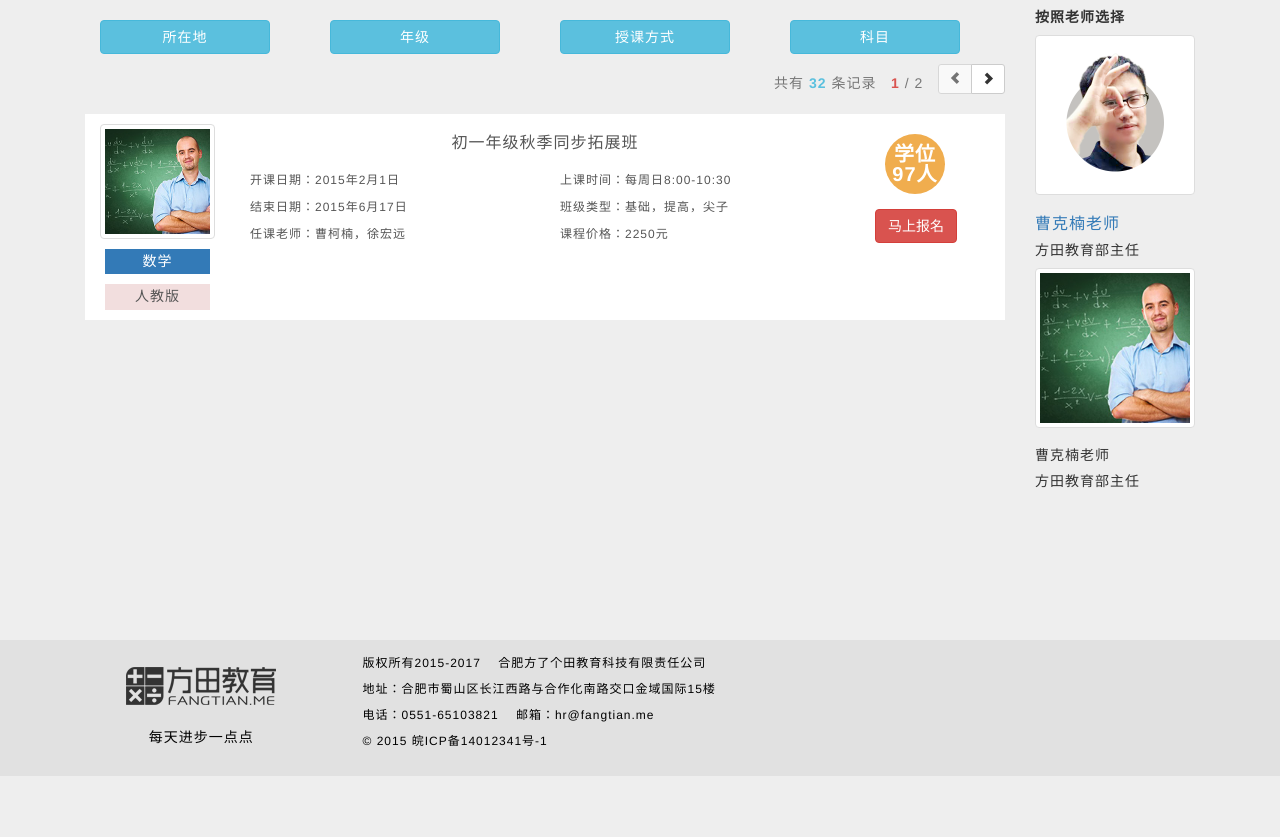
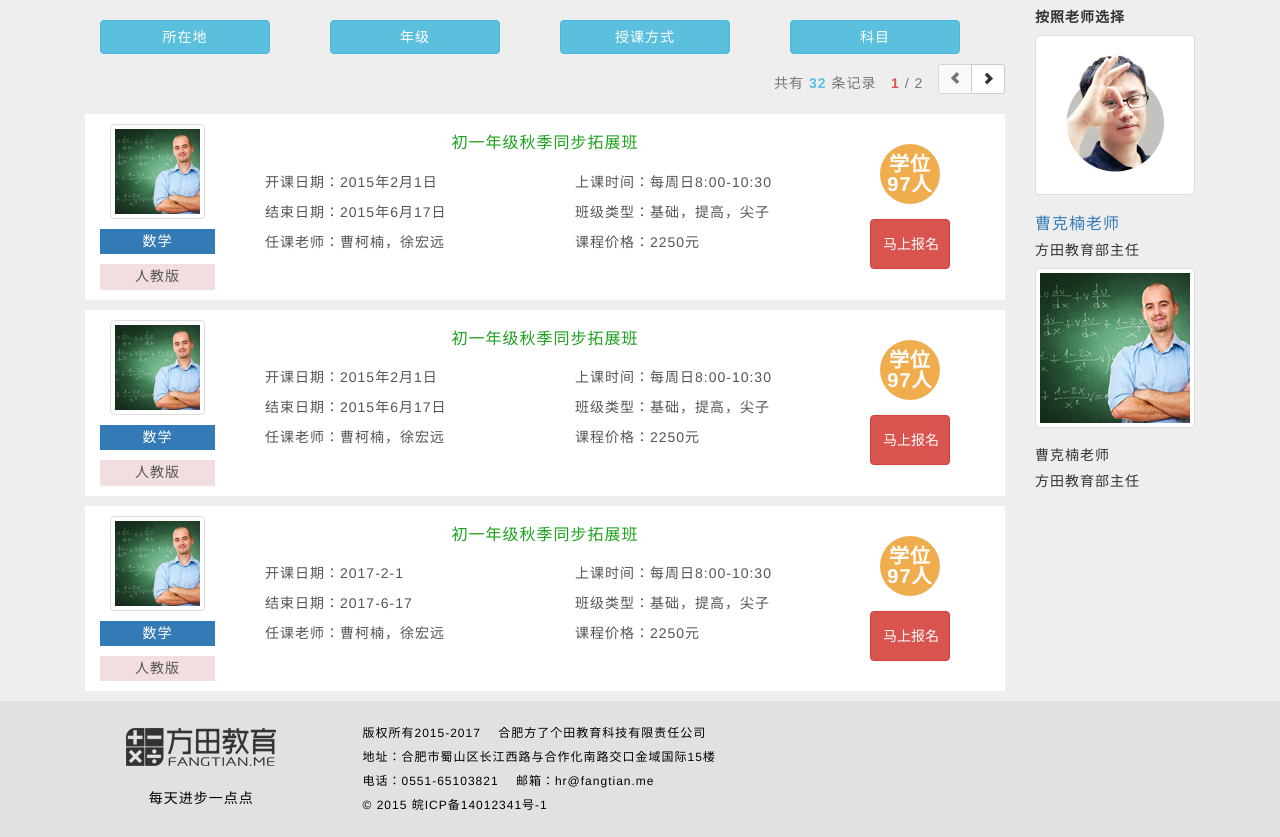
Before and after one commit to fangtian/fangtian_new, a PHP site: page /haibian/course.html in a window 1280 px wide. Shown: the part 90-927 px from the top of the page. Before the commit the page ends 866 px from the top, so only its background shows below. Run offline with PHP 8.4, Linux system fonts and the light colour scheme.

Commit message:
course.css

```diff
--- a/_/css/fangtian.css
+++ b/_/css/fangtian.css
@@ -75,7 +75,7 @@ header .navbar {
   font-family: "Microsoft YaHei", "微软雅黑", "黑体", Arial;
   border-bottom: 1px solid #f0f0f0;
 }
-@media (min-width: 480px) {
+@media (min-width: 767px) {
   header .navbar {
     height: 90px;
   }
@@ -1235,25 +1235,13 @@ header #dropdown-wx-menu .wx_desc {
 #course .course_list {
   background-color: #eeeeee;
   margin: 10px 0px;
-  font-size: 12px;
+  font-size: 14px;
 }
 #course .course_list .classitem {
-  padding: 10px;
   margin-bottom: 10px;
   color: #555555;
   background-color: white;
-}
-#course .course_list .classitem .detail h4 {
-  text-align: center;
-  font-size: 16px;
-  margin-bottom: 10px;
-  margin-top: 10px;
-}
-#course .course_list .classitem .detail p {
-  margin: 10px 0;
-}
-#course .course_list .classitem .course_img img {
-  min-width: 100%;
+  padding: 5px;
 }
 #course .course_list .classitem .course_title {
   padding: 5px 5px 0;
@@ -1262,62 +1250,71 @@ header #dropdown-wx-menu .wx_desc {
 }
 #course .course_list .classitem .course_title h5 {
   padding: 5px;
-  margin-bottom: 0;
-  margin: 0px 15px;
-}
-@media (max-width: 767px) {
-  #course .course_list .classitem .course_title h5 {
-    margin: 0px;
-  }
-}
-#course .course_list .classitem .badge {
+  margin: 0px;
+}
+#course .course_list .classitem .detail h4 {
+  text-align: center;
+  color: #1CA21C;
+  font-size: 16px;
+  margin-bottom: 5px;
+  margin-top: 5px;
+}
+#course .course_list .classitem .detail p {
+  padding-left: 15px;
+  margin: 5px 0 0;
+}
+#course .course_list .classitem .course_sign {
+  padding-top: 10px;
+}
+#course .course_list .classitem .course_sign .badge {
+  display: block;
   font-size: 20px;
-  margin: 10px 10px;
   border-radius: 60px;
   width: 60px;
-  line-height: 20px;
+  float: left;
+  padding-top: 10px;
   background-color: #f0ad4e;
   min-height: 60px;
-  padding-top: 10px;
-}
-#course .course_list .classitem .col-sm-2 {
-  padding-left: 5px;
-  padding-right: 5px;
-}
-#course .course_list .classitem .btn {
-  margin: 5px 5px 0 0;
-}
-#course .course_list .classitem .thumbnail {
-  margin-bottom: 0;
-}
-@media (max-width: 767px) {
+  text-align: center;
+  margin: 0px 25px 0;
+  white-space: pre-wrap;
+}
+#course .course_list .classitem .course_sign .badge span {
+  margin-top: 10px;
+}
+#course .course_list .classitem .course_sign .btn {
+  margin-top: 5px;
+  margin-left: 10%;
+  width: 120px;
+  height: 50px;
+}
+@media (min-width: 767px) {
   #course .course_list .classitem {
-    padding: 5px;
-  }
-  #course .course_list .classitem .detail {
-    padding-left: 15px;
+    padding: 10px;
   }
   #course .course_list .classitem .detail h4 {
-    margin-bottom: 5px;
-    margin-top: 5px;
+    text-align: center;
+    margin-bottom: 10px;
+    margin-top: 10px;
   }
   #course .course_list .classitem .detail p {
-    margin: 5px 0 0;
-  }
-  #course .course_list .classitem .badge {
-    display: block;
-    margin: 5px auto;
-  }
-  #course .course_list .classitem .btn-center {
-    text-align: center;
-  }
-  #course .course_list .classitem .btn-center .btn {
-    height: 60px;
-    width: 60px;
-    border-radius: 60px;
-  }
-  #course .course_list .classitem .btn-center :last-child {
-    margin-left: 20px;
+    margin: 10px 0;
+  }
+  #course .course_list .classitem h5 {
+    margin: 0px 15px;
+  }
+  #course .course_list .classitem .course_img img {
+    min-width: 100%;
+  }
+  #course .course_list .classitem .course_sign .badge {
+    margin: 10px 10px;
+  }
+  #course .course_list .classitem .course_sign .btn {
+    width: 80px;
+    margin-left: 0;
+  }
+  #course .course_list .classitem .thumbnail {
+    margin-bottom: 0;
   }
 }
 #course .teachers ul {
@@ -2363,8 +2360,9 @@ footer .copyright i {
   margin-top: 20px;
 }
 .footer p {
+  margin-top: 10px;
   font-size: 12px;
-  line-height: 26px;
+  line-height: 24px;
 }
 #back-top {
   display: none;
--- a/course.html
+++ b/course.html
@@ -245,15 +245,101 @@
                                 <div class="visible-xs">
                                     <div class="clearfix"></div>
                                 </div>
-                                <div class="col-sm-2 col-xs-12">
-                                    <div class="col-sm-12 col-xs-4">
-                                        <span class="badge">学位<br>97人</span>
+                                <div class="col-sm-2 course_sign">
+                                    <span class="badge"><span>学位</span>97人</span>
+                                    <button class="btn btn-danger" type="button">
+                                        马上报名
+                                    </button>
+                                </div>
+                            </div>
+                        </div>
+                         <div class="classitem">
+                            <div class="row ">
+                                <div class="col-sm-2 col-xs-4 clearfix">
+                                    <div class="course_img col-sm-12 ">
+                                        <a href="#" class="thumbnail">
+                                            <img src="_/images/course_icon.jpg" alt="...">
+                                        </a>
                                     </div>
-                                    <div class="btn-center col-sm-12 col-xs-8">
-                                        <button class="btn btn-danger" type="button">
-                                            马上报名
-                                        </button>
+                                    <div class="course_title col-sm-12  ">
+                                        <h5 class="bg-primary">数学</h5>
                                     </div>
+                                    <div class="course_title col-sm-12  ">
+                                        <h5 class="bg-danger">人教版</h5>
+                                    </div>
+                                </div>
+                                <div class="detail col-sm-8 col-xs-8 clearfix">
+                                    <div class="row">
+                                        <div class="course_name">
+                                            <h4>初一年级秋季同步拓展班</h4>
+                                        </div>
+                                    </div>
+                                    <div class="row">
+                                        <div class="col-sm-6">
+                                            <p>开课日期：2015年2月1日</p>
+                                            <p>结束日期：2015年6月17日</p>
+                                            <p>任课老师：曹柯楠，徐宏远</p>
+                                        </div>
+                                        <div class="col-sm-6">
+                                            <p>上课时间：每周日8:00-10:30</p>
+                                            <p>班级类型：基础，提高，尖子</p>
+                                            <p>课程价格：2250元</p>
+                                        </div>
+                                    </div>
+                                </div>
+                                <div class="visible-xs">
+                                    <div class="clearfix"></div>
+                                </div>
+                                <div class="col-sm-2 course_sign">
+                                    <span class="badge"><span>学位</span>97人</span>
+                                    <button class="btn btn-danger" type="button">
+                                        马上报名
+                                    </button>
+                                </div>
+                            </div>
+                        </div>
+                         <div class="classitem">
+                            <div class="row ">
+                                <div class="col-sm-2 col-xs-4 clearfix">
+                                    <div class="course_img col-sm-12 ">
+                                        <a href="#" class="thumbnail">
+                                            <img src="_/images/course_icon.jpg" alt="...">
+                                        </a>
+                                    </div>
+                                    <div class="course_title col-sm-12  ">
+                                        <h5 class="bg-primary">数学</h5>
+                                    </div>
+                                    <div class="course_title col-sm-12  ">
+                                        <h5 class="bg-danger">人教版</h5>
+                                    </div>
+                                </div>
+                                <div class="detail col-sm-8 col-xs-8 clearfix">
+                                    <div class="row">
+                                        <div class="course_name">
+                                            <h4>初一年级秋季同步拓展班</h4>
+                                        </div>
+                                    </div>
+                                    <div class="row">
+                                        <div class="col-sm-6">
+                                            <p>开课日期：2017-2-1</p>
+                                            <p>结束日期：2017-6-17</p>
+                                            <p>任课老师：曹柯楠，徐宏远</p>
+                                        </div>
+                                        <div class="col-sm-6">
+                                            <p>上课时间：每周日8:00-10:30</p>
+                                            <p>班级类型：基础，提高，尖子</p>
+                                            <p>课程价格：2250元</p>
+                                        </div>
+                                    </div>
+                                </div>
+                                <div class="visible-xs">
+                                    <div class="clearfix"></div>
+                                </div>
+                                <div class="col-sm-2 course_sign">
+                                    <span class="badge"><span>学位</span>97人</span>
+                                    <button class="btn btn-danger" type="button">
+                                        马上报名
+                                    </button>
                                 </div>
                             </div>
                         </div>
@@ -284,7 +370,7 @@
             </div>
     </section>
     <!-- course end -->
-     <!-- footer star -->
+    <!-- footer star -->
     <div class="footer">
         <div class="container">
             <div class="row">
@@ -295,9 +381,8 @@
                 <p class="col-sm-9 hidden-xs">
                     版权所有2015-2017&nbsp;&nbsp;&nbsp; 合肥方了个田教育科技有限责任公司
                     <br>地址：合肥市蜀山区长江西路与合作化南路交口金域国际15楼
-                    <br>电话：0551-65103821&nbsp;&nbsp;&nbsp;
-                    邮箱：hr@fangtian.me <br>
-                    © 2015 皖ICP备14012341号-1
+                    <br>电话：0551-65103821&nbsp;&nbsp;&nbsp; 邮箱：hr@fangtian.me
+                    <br> © 2015 皖ICP备14012341号-1
                 </p>
             </div>
         </div>
```
Also changed, not shown: Course/detail.html (added, +8 -0 lines), _/components/less/_fangtian.less (+62 -58 lines).
